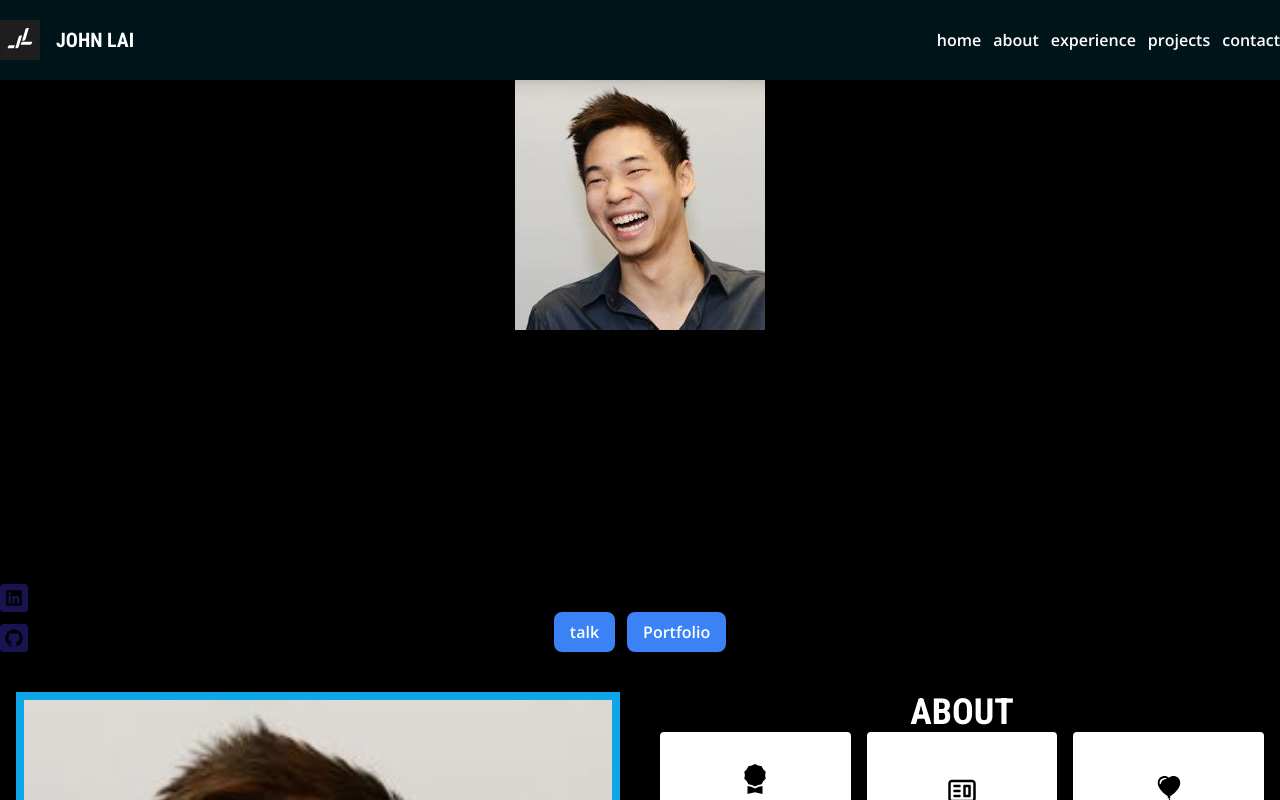
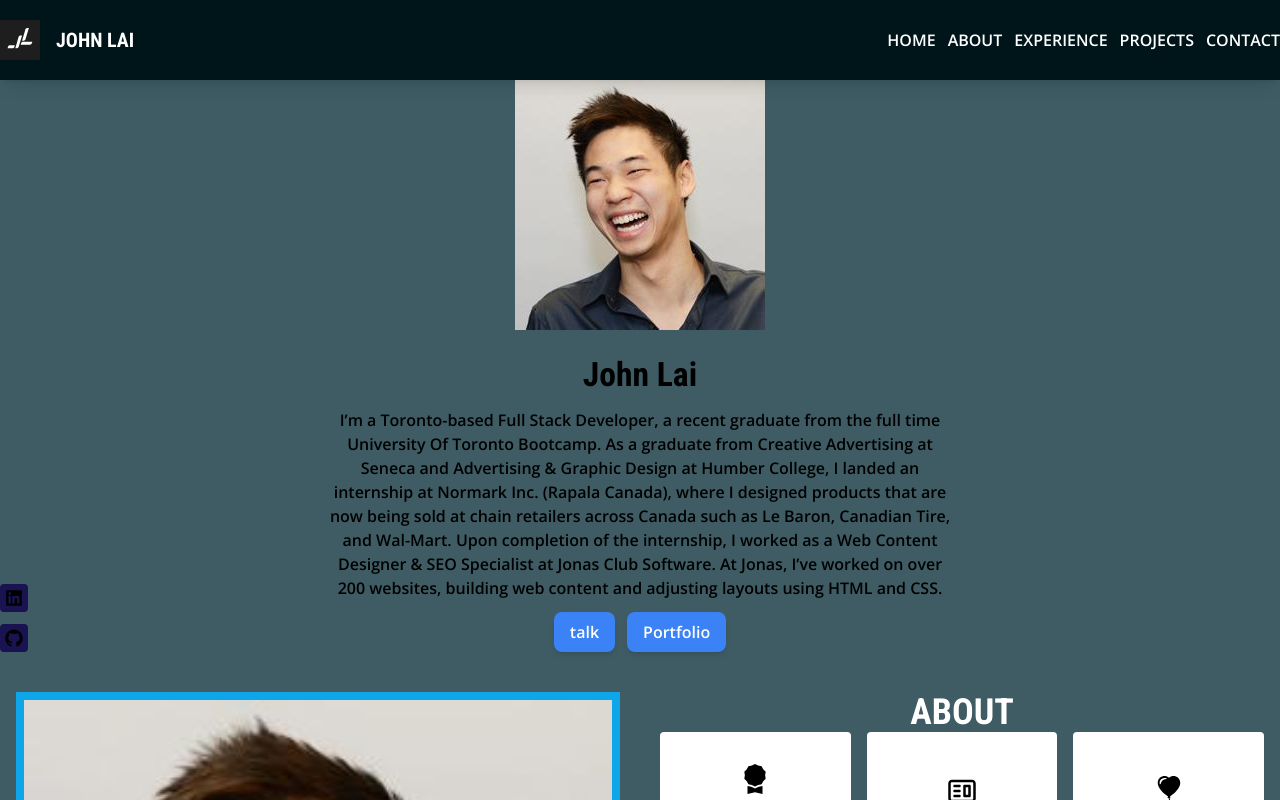
Before and after one commit to johnxlai/2023-portfolio, a React (Create React App) app: page / in a window 1280 px wide. Shown: the top 800 px of the page. Built offline with nearby package versions, Linux system fonts and the light colour scheme.

Commit message:
Fix colour style

```diff
--- a/src/components/sections/navbar/Navbar.js
+++ b/src/components/sections/navbar/Navbar.js
@@ -16,7 +16,7 @@ const Navbar = () => {
           <h1 class="text-white text-xl">JOHN LAI</h1>
         </a>
 
-        <ul className="nav-menu hidden lg:flex gap-3 text-white">
+        <ul className="nav-menu hidden lg:flex gap-3 text-white uppercase font-bold">
           {NavItems.map((item) => (
             <li key={item.id}>
               <a href={item.link}>{item.title}</a>
--- a/src/index.scss
+++ b/src/index.scss
@@ -33,7 +33,7 @@
 
 // primary
 :root {
-  --primary-color: black;
+  --primary-color: #3f5c64;
   --secondary-color: #001519;
   --transition: all 500ms ease;
 }
```
